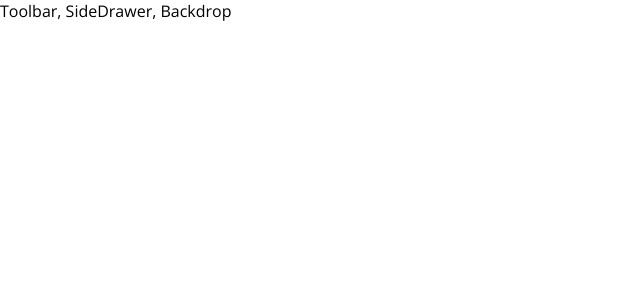
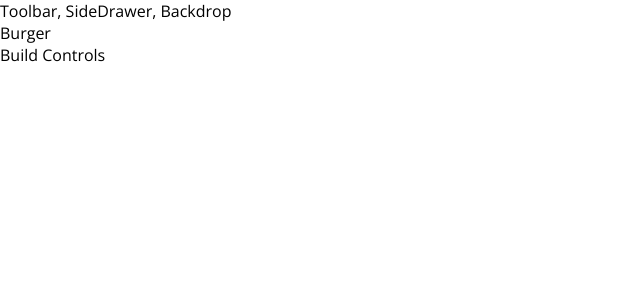
Before and after one commit to ZoryanaMakeeva/burger-builder, a React app: page / in a window 1280 px wide. Shown: the top 300 px of the page, without its empty margins (0-640 px from the left). Built offline with nearby package versions, Linux system fonts and the light colour scheme.

Commit message:
Start implementation of the burger builder container

```diff
--- a/src/App.js
+++ b/src/App.js
@@ -1,11 +1,13 @@
 import React, { Component } from 'react';
 import Layout from './components/Layout/Layout'
+import BurgerBuilder from './containers/BurgerBuilder/BurgerBuilder'
 
 class App extends Component {
   render() {
     return (
       <div>
         <Layout>
+            <BurgerBuilder/>
         </Layout>
       </div>
     );
--- /dev/null
+++ b/src/components/Layout/Layout.css
@@ -0,0 +1,3 @@
+.Content {
+    margin-top: 16px;
+}
--- a/src/components/Layout/Layout.js
+++ b/src/components/Layout/Layout.js
@@ -1,12 +1,13 @@
 import React from 'react';
 import Aux from '../../hoc/Auxiliary'
+import classes from './Layout.css';
 
 const layout = ( props ) => (
     <Aux>
         <div>
             Toolbar, SideDrawer, Backdrop
         </div>
-        <main>
+        <main className={classes.Content}>
             {props.children}
         </main>
     </Aux>
--- /dev/null
+++ b/src/containers/BurgerBuilder/BurgerBuilder.js
@@ -0,0 +1,15 @@
+import React, { Component } from 'react';
+import Aux from '../../hoc/Auxiliary';
+
+class BurgerBuilder extends Component {
+    render () {
+        return (
+            <Aux>
+                <div>Burger</div>
+                <div>Build Controls</div>
+            </Aux>
+        );
+    }
+}
+
+export default BurgerBuilder;
--- a/src/index.css
+++ b/src/index.css
@@ -3,8 +3,3 @@
   padding: 0;
   font-family: "Open Sans", sans-serif;
 }
-
-code {
-  font-family: source-code-pro, Menlo, Monaco, Consolas, "Courier New",
-    monospace;
-}
```
